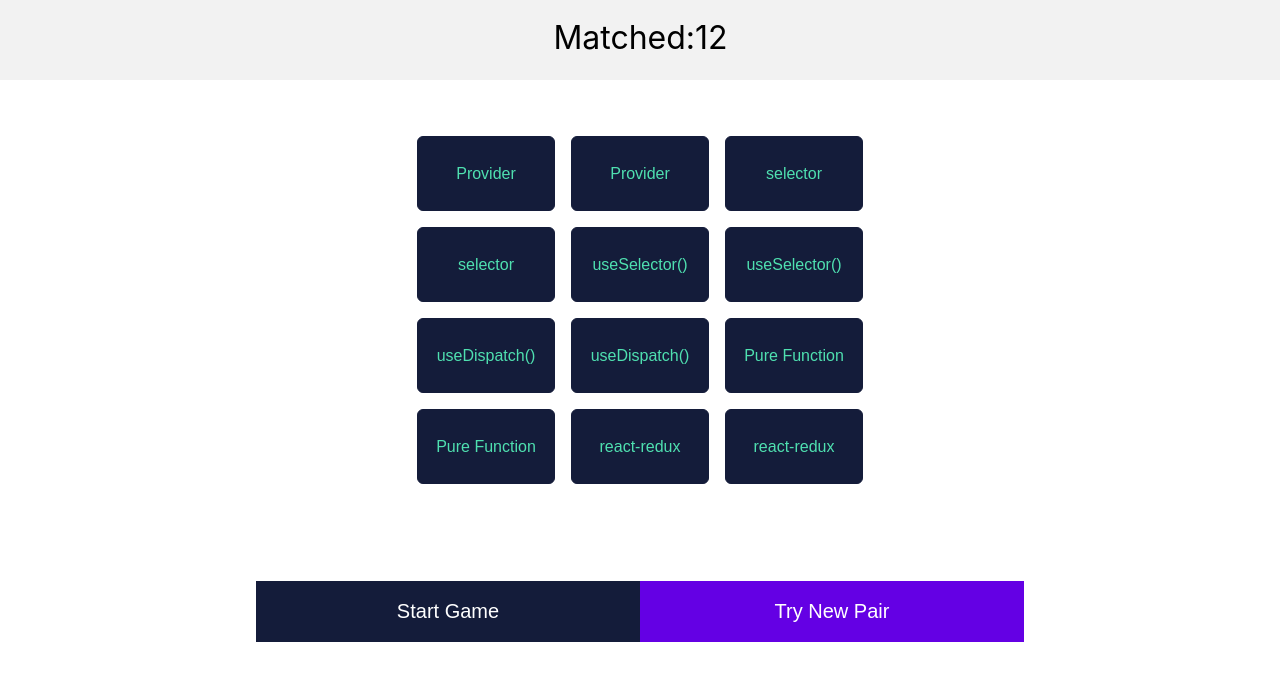
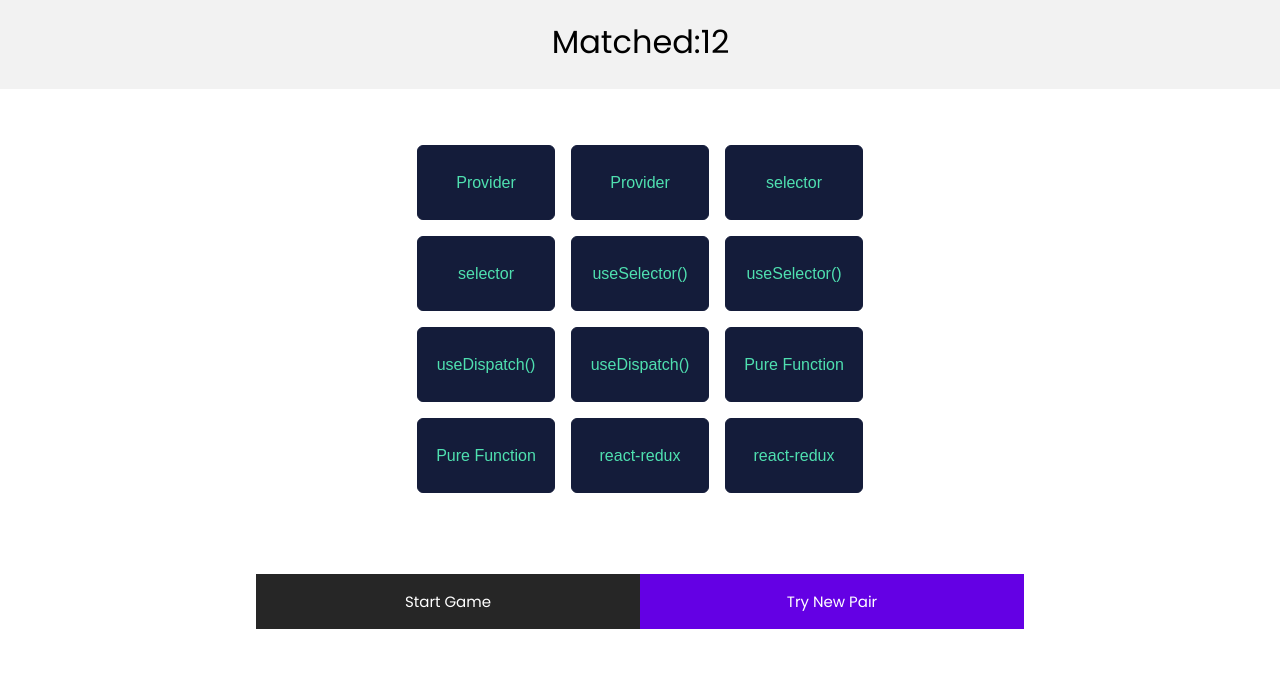
Before and after one commit to wingsown/memory-game, a React (Create React App) app: page / in a window 1280 px wide. Shown: the top 680 px of the page. Built offline with nearby package versions, Linux system fonts and the light colour scheme.

Commit message:
Button styling

```diff
--- a/src/index.css
+++ b/src/index.css
@@ -1,6 +1,8 @@
+@import url('https://fonts.googleapis.com/css2?family=Poppins:wght@400;500;600&display=swap');
+
 body {
   margin: 0;
-  font-family: -apple-system, BlinkMacSystemFont, 'Segoe UI', 'Roboto', 'Oxygen',
+  font-family: 'Poppins', -apple-system, BlinkMacSystemFont, 'Segoe UI', 'Roboto', 'Oxygen',
     'Ubuntu', 'Cantarell', 'Fira Sans', 'Droid Sans', 'Helvetica Neue',
     sans-serif;
   -webkit-font-smoothing: antialiased;
@@ -14,14 +16,16 @@
 
 .start-button,
 .try-new-pair-button {
-  margin-top: 4rem;
+  margin-top: 3rem;
   width: 30%;
-  padding: 19px 40px 19px 40px;
-  font-size: 20px;
+  padding: 1rem;
+  /* 19px 40px 19px 40px */
+  font-size: 15px;
   border: none;
   color: #fff;
   cursor: pointer;
-  background-color: #141c3a;
+  background-color: #262626;
+  font-family: 'Poppins', sans-serif;
 }
 
 .start-button:hover,
```
